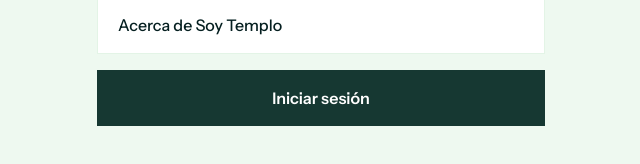
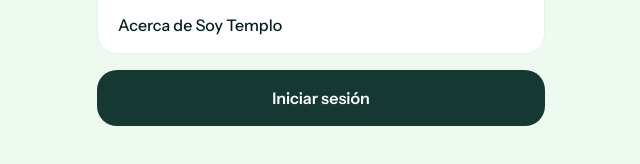
Before and after one commit to joelcastaneda777-coder/Soy-Templo, a Next.js app: page /mas in a window 1280 px wide. Shown: the part 836-1000 px from the top of the page, without its empty margins (319-959 px from the left). Built offline with nearby package versions, Linux system fonts and the light colour scheme; no server answers.

Commit message:
Corregir bug de esquinas cuadradas: rounded-[--radius-card] generaba CSS inválido (src/app/mas/page.tsx)

```diff
--- a/src/app/mas/page.tsx
+++ b/src/app/mas/page.tsx
@@ -29,7 +29,7 @@
       <NotificationSettings />
 
       <nav aria-label="Más opciones">
-        <ul className="divide-y divide-manta overflow-hidden rounded-[--radius-card] border border-manta bg-white dark:bg-manta">
+        <ul className="divide-y divide-manta overflow-hidden rounded-[var(--radius-card)] border border-manta bg-white dark:bg-manta">
           {isStaff ? (
             <li>
               <Link href="/admin" className="flex min-h-14 items-center px-5 font-semibold text-anil-600">
@@ -48,14 +48,14 @@
       </nav>
       {user ? (
         <form action={logout}>
-          <button className="w-full rounded-[--radius-card] border border-manta bg-white p-4 font-semibold text-error dark:bg-manta">
+          <button className="w-full rounded-[var(--radius-card)] border border-manta bg-white p-4 font-semibold text-error dark:bg-manta">
             {t.auth.logout}
           </button>
         </form>
       ) : (
         <Link
           href="/auth/login"
-          className="block rounded-[--radius-card] bg-anil-600 p-4 text-center font-semibold text-white"
+          className="block rounded-[var(--radius-card)] bg-anil-600 p-4 text-center font-semibold text-white"
         >
           {t.auth.login}
         </Link>
```
